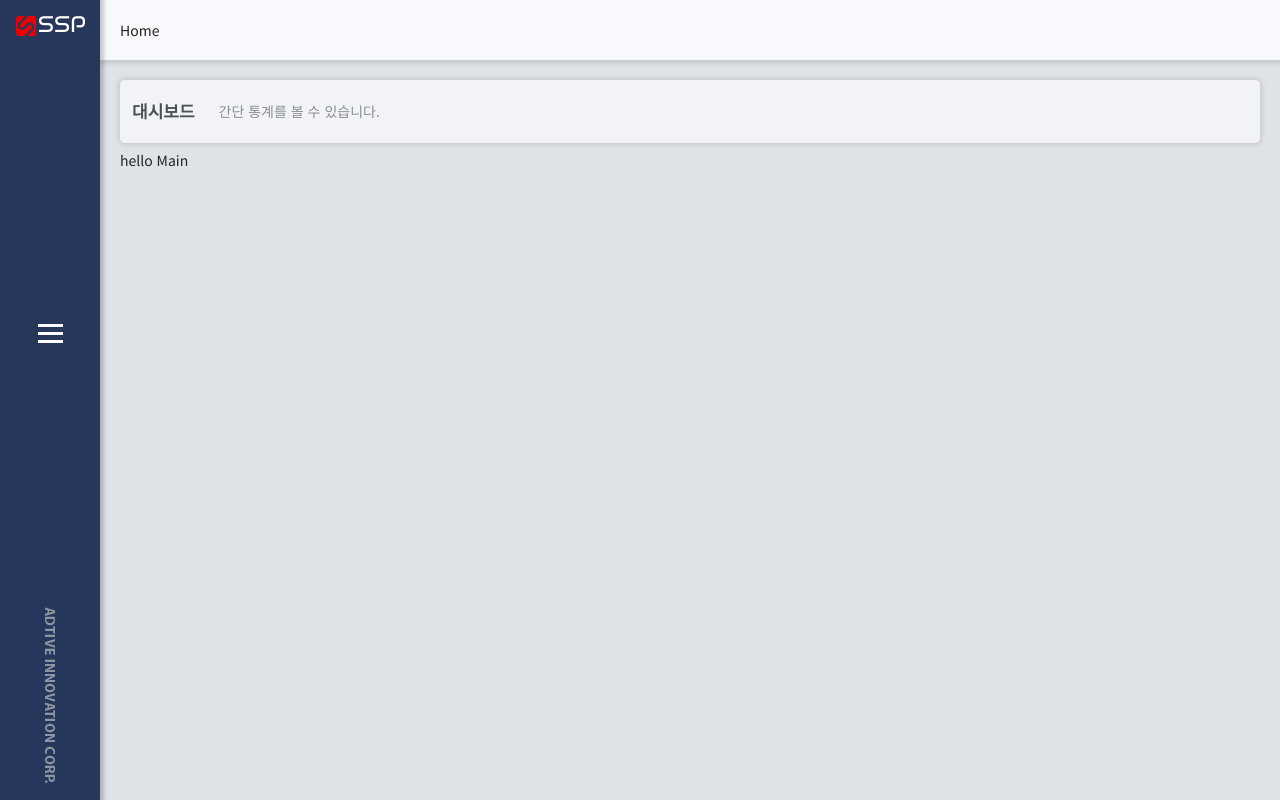
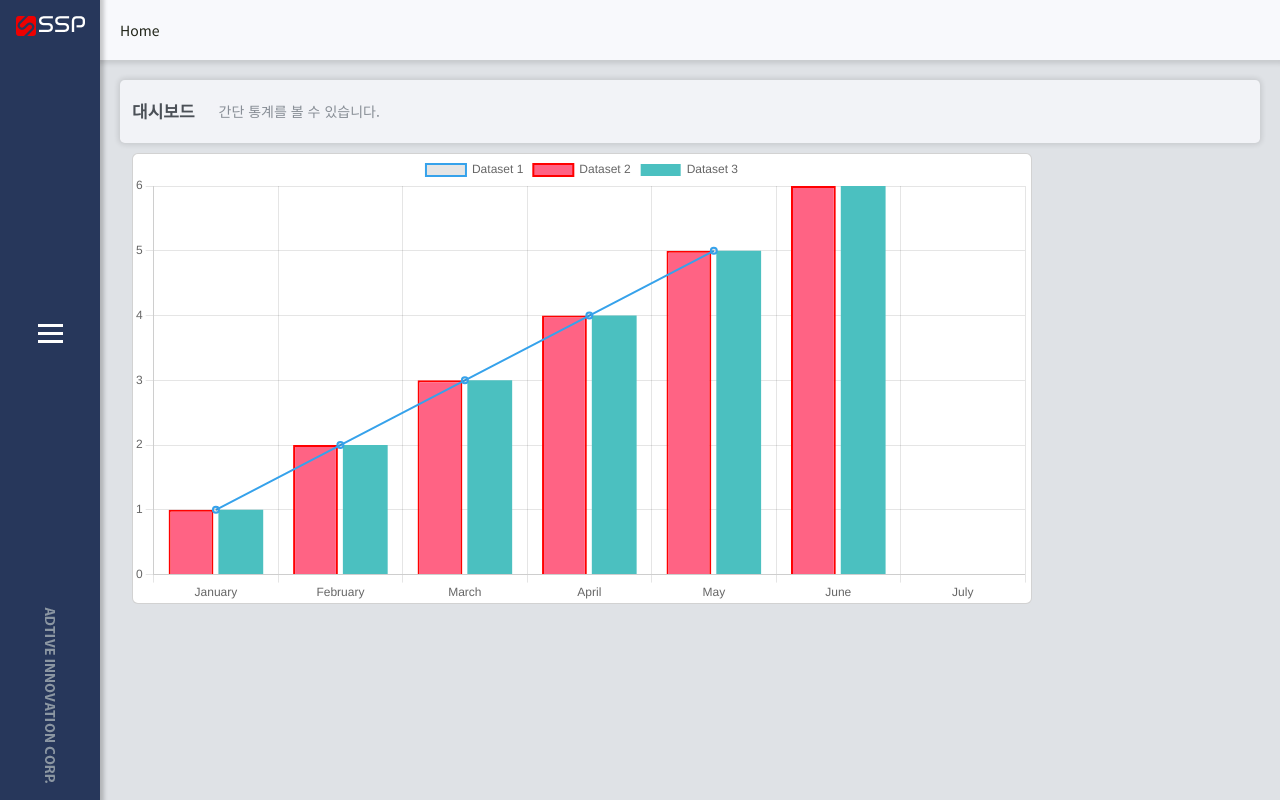
Before and after one commit to Rockbody03182/react-settings, a React (Create React App) app: page / in a window 1280 px wide. Built offline with nearby package versions, Linux system fonts and the light colour scheme.

Commit message:
create test chart UI

```diff
--- a/src/Components/Main/Main.js
+++ b/src/Components/Main/Main.js
@@ -1,6 +1,78 @@
-import React from "react";
+import React, { useRef } from "react";
+import Container from "react-bootstrap/Container";
+import Row from "react-bootstrap/Row";
+import Col from "react-bootstrap/Col";
+import styled from "styled-components";
+import { Line } from "react-chartjs-2";
+import {
+  Chart as ChartJS,
+  CategoryScale,
+  LinearScale,
+  PointElement,
+  LineElement,
+  Title,
+  Tooltip,
+  Legend,
+  BarElement,
+} from "chart.js";
+import { Chart } from "react-chartjs-2";
 
+ChartJS.register(
+  CategoryScale,
+  LinearScale,
+  PointElement,
+  LineElement,
+  Title,
+  Tooltip,
+  Legend,
+  BarElement
+);
+
+const data = {
+  // 주간날짜
+  labels: ["January", "February", "March", "April", "May", "June", "July"],
+
+  // 차트형태
+  datasets: [
+    {
+      type: "line",
+      label: "Dataset 1",
+      borderColor: "rgb(54, 162, 235)",
+      borderWidth: 2,
+      data: [1, 2, 3, 4, 5],
+    },
+    {
+      type: "bar",
+      label: "Dataset 2",
+      backgroundColor: "rgb(255, 99, 132)",
+      data: [1, 2, 3, 4, 5, 6],
+      borderColor: "red",
+      borderWidth: 2,
+    },
+    {
+      type: "bar",
+      label: "Dataset 3",
+      backgroundColor: "rgb(75, 192, 192)",
+      data: [1, 2, 3, 4, 5, 6],
+    },
+  ],
+};
 const Main = () => {
-  return <div>hello Main</div>;
+  return (
+    <Container fluid>
+      <Row>
+        <Col xs={7}>
+          <ChartContainer className="card card-chart mb-2">
+            <Line type="line" data={data} />
+          </ChartContainer>
+        </Col>
+        <Col xs={5}></Col>
+      </Row>
+    </Container>
+  );
 };
 export default Main;
+const ChartContainer = styled.div`
+  width: 90vw;
+  max-width: 900px;
+`;
```
